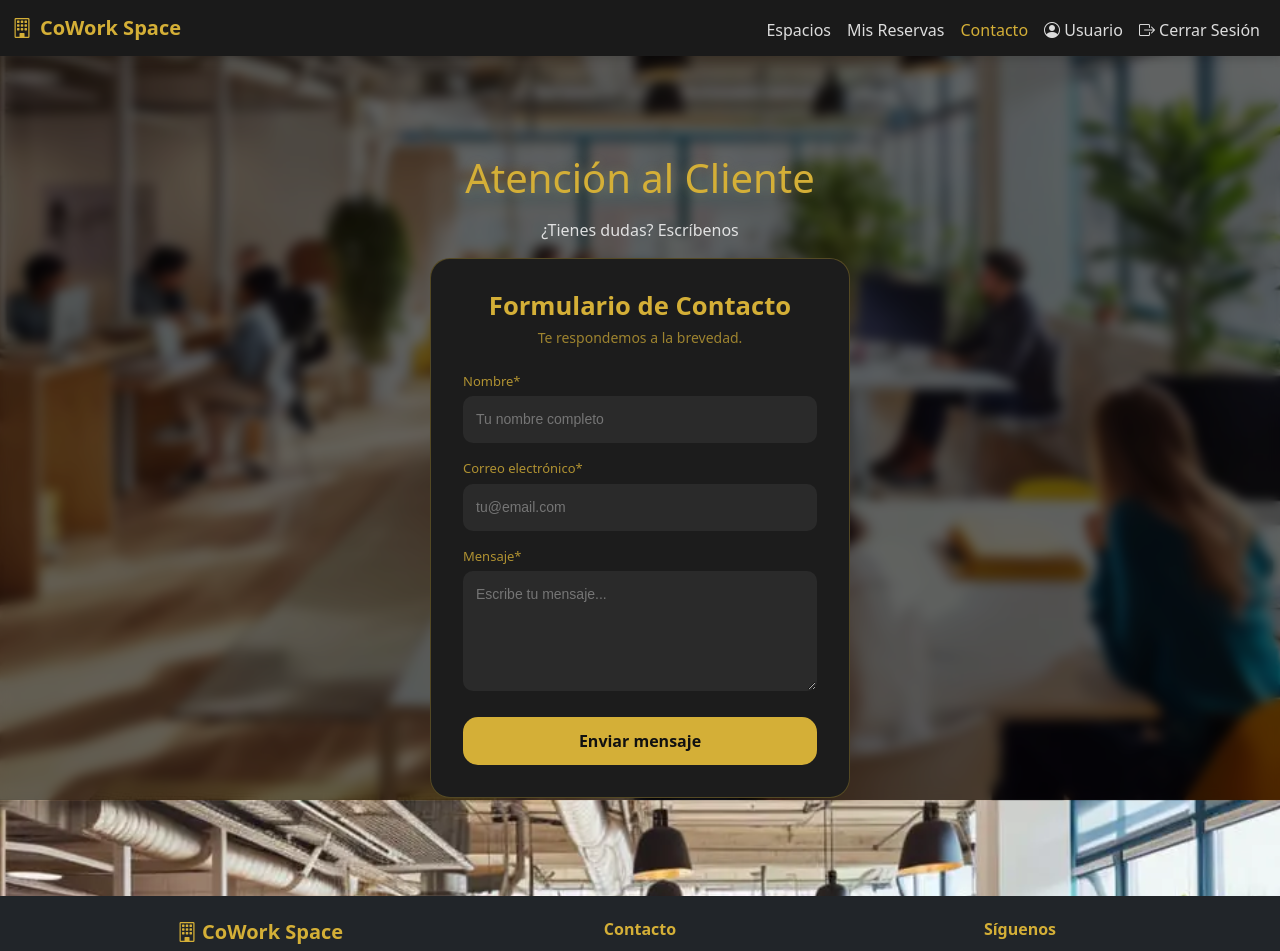
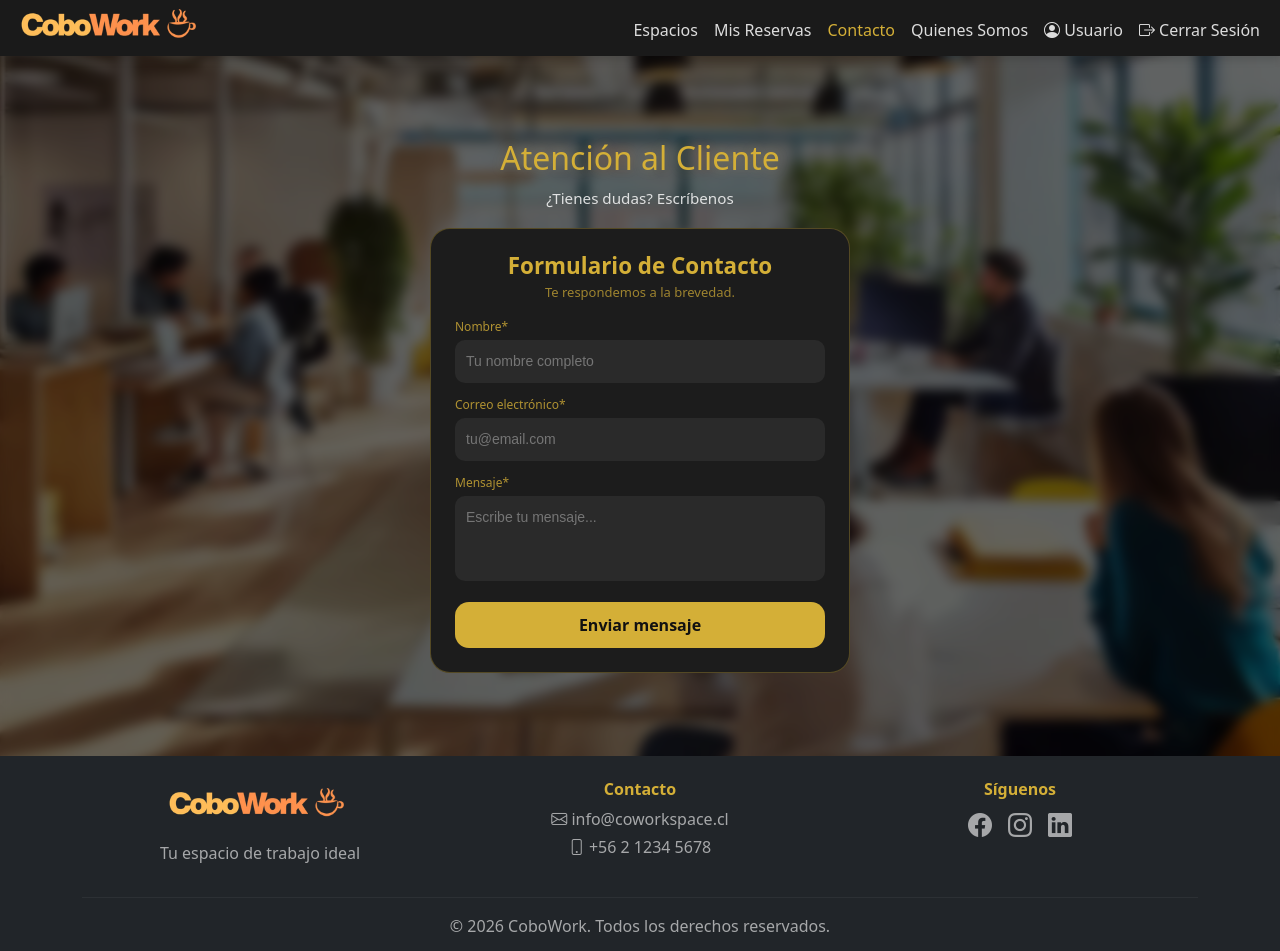
Before and after one commit to allanDev94/Cowork_React, a React (Vite) app: page /contacto in a window 1280 px wide. Shown: the top 951 px of the page. Built offline with nearby package versions, Linux system fonts and the light colour scheme.

Commit message:
CoboWork Front-End Terminado

```diff
--- a/src/components/Navbar.jsx
+++ b/src/components/Navbar.jsx
@@ -4,6 +4,7 @@ import { logout } from "../services/authService";
 import { useNavigate } from "react-router";
 import { useState, useEffect } from "react";
 import "../styles/Navbar.css";
+import logo from "../assets/img/cobowork.png";
 
 const Navbar = () => {
   const navigate = useNavigate();
@@ -27,8 +28,7 @@ const Navbar = () => {
       <nav className="navbar navbar-expand-lg navbar-dark">
         <div className="container-fluid">
           <NavLink className="navbar-brand" to="/home">
-            <i className="bi bi-building"></i>
-            <span className="brand-text">CoWork Space</span>
+            <img src={logo} alt="CoWork logo" className="logo-navbar" />
           </NavLink>
 
           <button
@@ -74,6 +74,17 @@ const Navbar = () => {
               </li>
 
               <li className="nav-item">
+                <NavLink
+                  className={({ isActive }) =>
+                    isActive ? "nav-link active" : "nav-link"
+                  }
+                  to="/about"
+                >
+                  Quienes Somos
+                </NavLink>
+              </li>
+
+              <li className="nav-item">
                 <span className="nav-link" id="usuarioNombre">
                   <i className="bi bi-person-circle"></i> {nombreUsuario}
                 </span>
--- a/src/components/footer/Footer.jsx
+++ b/src/components/footer/Footer.jsx
@@ -17,7 +17,7 @@ const Footer = () => {
 
         <div className="text-center">
           <span className="text-muted">
-            &copy; {new Date().getFullYear()} CoWork Space. Todos los derechos
+            &copy; {new Date().getFullYear()} CoboWork. Todos los derechos
             reservados.
           </span>
         </div>
--- a/src/components/footer/FooterBrand.jsx
+++ b/src/components/footer/FooterBrand.jsx
@@ -1,13 +1,15 @@
+import { NavLink } from "react-router-dom";
+import logo from "../../assets/img/cobowork.png";
+
 const FooterBrand = () => {
   return (
-    <>
-      <div className="col-md-4 mb-3 mb-md-0">
-        <h5>
-          <i className="bi bi-building"></i> CoWork Space
-        </h5>
-        <p className="text-muted">Tu espacio de trabajo ideal</p>
-      </div>
-    </>
+    <div className="col-md-4 mb-3 mb-md-0 footer-brand">
+      <NavLink className="text-decoration-none" to="/home">
+        <img src={logo} alt="CoWork logo" className="logo-navbar" />
+      </NavLink>
+
+      <p className="text-muted mt-2">Tu espacio de trabajo ideal</p>
+    </div>
   );
 };
 
--- a/src/data/espacios.js
+++ b/src/data/espacios.js
@@ -74,7 +74,7 @@ export const espacios = [
   {
     id: 5,
     nombre: "Cabina Personal",
-    lugar: "Los Andes",
+    lugar: "Providencia",
     descripcion:
       "Cabina individual ideal para videollamadas o momentos de máxima concentración.",
     capacidad: "1 persona",
--- /dev/null
+++ b/src/pages/About.jsx
@@ -0,0 +1,73 @@
+import Navbar from "../components/Navbar";
+import Footer from "../components/footer/Footer";
+import "../styles/about.css";
+
+const About = () => {
+  return (
+    <>
+      <section className="about-section">
+        <div className="container position-relative">
+          {/* Card Blanca */}
+          <div className="about-card-container">
+            <div className="row align-items-center">
+              {/* Texto */}
+              <div className="col-lg-6 mb-5 mb-lg-0">
+                <div className="about-content">
+                  <span className="about-tag">Espacios colaborativos</span>
+
+                  <h1 className="about-title">Quiénes Somos</h1>
+
+                  <p className="about-text">
+                    En <strong>CoboWork</strong> creemos que los espacios de
+                    trabajo deben inspirar creatividad, productividad y conexión
+                    entre personas.
+                  </p>
+
+                  <p className="about-text">
+                    Diseñamos ambientes modernos y cómodos para freelancers,
+                    startups y empresas que buscan desarrollar sus proyectos en
+                    un entorno profesional y flexible.
+                  </p>
+
+                  <p className="about-text">
+                    Más que oficinas, construimos una comunidad donde nacen
+                    nuevas ideas, colaboraciones y oportunidades.
+                  </p>
+
+                  {/* Estadísticas */}
+                  <div className="row mt-4">
+                    <div className="col-4">
+                      <h3 className="stats-number">+120</h3>
+                      <p className="stats-text">Clientes</p>
+                    </div>
+
+                    <div className="col-4">
+                      <h3 className="stats-number">24/7</h3>
+                      <p className="stats-text">Acceso</p>
+                    </div>
+
+                    <div className="col-4">
+                      <h3 className="stats-number">5★</h3>
+                      <p className="stats-text">Valoración</p>
+                    </div>
+                  </div>
+                </div>
+              </div>
+
+              {/* Imagen */}
+              <div className="col-lg-6 text-center">
+                <img
+                  src="https://images.unsplash.com/photo-1497366754035-f200968a6e72?q=80&w=1200&auto=format&fit=crop"
+                  alt="Cowork moderno"
+                  className="about-img"
+                />
+              </div>
+            </div>
+          </div>
+        </div>
+      </section>
+    </>
+  );
+};
+
+export default About;
--- a/src/routes/AppRouter.jsx
+++ b/src/routes/AppRouter.jsx
@@ -7,6 +7,7 @@ import MainLayout from "../layouts/MainLayout";
 import Espacios from "../pages/Espacios";
 import Contacto from "../pages/Contacto";
 import MisReservas from "../pages/MisReservas";
+import About from "../pages/About";
 
 const AppRouter = () => {
   return (
@@ -23,6 +24,7 @@ const AppRouter = () => {
           <Route path="/home" element={<Navigate to="/espacios" />} />
           <Route path="/espacios" element={<Espacios />} />
           <Route path="/contacto" element={<Contacto />} />
+          <Route path="/about" element={<About />} />
         </Route>
       </Routes>
     </BrowserRouter>
--- /dev/null
+++ b/src/styles/about.css
@@ -0,0 +1,109 @@
+/* Capa oscura */
+.overlay {
+  position: absolute;
+  inset: 0;
+  background: rgba(0, 0, 0, 0.55);
+}
+
+/* Card principal blanca */
+.about-card-container {
+  position: relative;
+  background: rgba(22, 21, 21, 0.97);
+  border-radius: 25px;
+  padding: 60px;
+  box-shadow: 0 15px 45px rgba(0, 0, 0, 0.25);
+  z-index: 2;
+}
+
+/* Contenido texto */
+.about-content {
+  padding-right: 20px;
+}
+
+/* Tag */
+.about-tag {
+  display: inline-block;
+  background: #f5a623;
+  color: #fff;
+  padding: 8px 18px;
+  border-radius: 30px;
+  font-size: 0.9rem;
+  font-weight: 600;
+  margin-bottom: 20px;
+}
+
+/* Título */
+.about-title {
+  font-size: 3rem;
+  font-weight: 800;
+  color: #f5a623;
+  margin-bottom: 25px;
+}
+
+/* Texto */
+.about-text {
+  color: white;
+  font-size: 1.08rem;
+  line-height: 1.9;
+  margin-bottom: 18px;
+}
+
+/* Imagen */
+.about-img {
+  width: 100%;
+  max-width: 620px;
+  border-radius: 20px;
+  object-fit: cover;
+  box-shadow: 0 15px 40px rgba(0, 0, 0, 0.25);
+}
+
+/* Estadísticas */
+.stats-number {
+  color: #f5a623;
+  font-size: 2rem;
+  font-weight: 800;
+  margin-bottom: 0;
+}
+
+.stats-text {
+  text-align: left;
+  color: white;
+  font-size: 0.95rem;
+}
+
+/* Responsive */
+@media (max-width: 991px) {
+  .about-card-container {
+    padding: 35px;
+  }
+
+  .about-title {
+    font-size: 2.2rem;
+  }
+
+  .about-content {
+    padding-right: 0;
+  }
+
+  .about-img {
+    margin-top: 30px;
+  }
+}
+
+.about-section {
+  position: relative;
+  z-index: 2;
+}
+
+.overlay {
+  position: absolute;
+  inset: 0;
+  background: rgba(0, 0, 0, 0.55);
+  z-index: 1;
+  pointer-events: none;
+}
+
+.about-card-container {
+  position: relative;
+  z-index: 2;
+}
--- a/src/styles/footer.css
+++ b/src/styles/footer.css
@@ -41,3 +41,16 @@
 .social-links a:hover {
   transform: translateY(-3px);
 }
+
+.footer-brand {
+  display: flex;
+  flex-direction: column;
+  align-items: center;
+  justify-content: center;
+  text-align: center;
+}
+
+.logo-navbar {
+  width: 200px;
+  height: auto;
+}
--- a/src/styles/formulario.css
+++ b/src/styles/formulario.css
@@ -1,101 +1,118 @@
-/* Pagina de contacto */
+/* PAGINA CONTACTO */
 .contact-page {
-  min-height: 100vh;
+  min-height: calc(100vh - 140px);
   width: 100%;
   display: flex;
   justify-content: center;
   align-items: center;
-  padding: 2rem 1.5rem;
+  padding: 1rem;
   box-sizing: border-box;
 }
 
+/* CONTENIDO */
 .contact-content {
   width: 100%;
-  max-width: 520px;
+  max-width: 500px;
   display: flex;
   flex-direction: column;
   align-items: center;
   text-align: center;
-  gap: 1rem;
+  gap: 0.6rem;
   margin: 0 auto;
 }
 
+/* TITULOS */
 .contact-heading {
   margin: 0;
+  font-size: 2rem;
   color: #d4af37;
   text-shadow: 0 0 12px rgba(212, 175, 55, 0.2);
 }
 
 .contact-intro {
-  margin: 0;
+  margin: 0 0 0.5rem;
   color: rgba(255, 255, 255, 0.82);
+  font-size: 0.95rem;
 }
 
-/* Tarjeta del formulario */
+/* CARD FORM */
 .contact-form {
   position: relative;
   z-index: 1;
   width: 100%;
   max-width: 420px;
-  padding: 2rem;
+
+  padding: 1.5rem;
   border-radius: 20px;
+
   background: #1c1c1c;
   border: 1px solid rgba(212, 175, 55, 0.3);
+
   color: #d4af37;
+
   display: flex;
   flex-direction: column;
   align-items: center;
+
   transition: 0.3s ease;
   box-sizing: border-box;
 }
 
 .contact-form:hover {
-  box-shadow: 0 0 25px rgba(212, 175, 55, 0.4);
+  box-shadow: 0 0 25px rgba(212, 175, 55, 0.35);
   border-color: #d4af37;
 }
 
+/* TITULO FORM */
 .contact-title {
-  font-size: 1.6rem;
+  font-size: 1.4rem;
   font-weight: bold;
   color: #d4af37;
-  margin: 0 0 0.3rem;
+  margin: 0 0 0.2rem;
   text-align: center;
 }
 
 .contact-subtitle {
-  font-size: 14px;
+  font-size: 13px;
   color: rgba(212, 175, 55, 0.7);
-  margin: 0 0 1.5rem;
+  margin: 0 0 1rem;
   text-align: center;
 }
 
+/* CAMPOS */
 .contact-field {
   width: 100%;
   display: flex;
   flex-direction: column;
-  margin-bottom: 1rem;
+  margin-bottom: 0.8rem;
 }
 
 .contact-label {
-  font-size: 13px;
+  font-size: 12px;
   font-weight: 500;
   color: rgba(212, 175, 55, 0.8);
-  margin-bottom: 5px;
+  margin-bottom: 4px;
   text-align: left;
 }
 
+/* INPUTS */
 .contact-input,
 .contact-textarea {
   width: 100%;
-  padding: 12px;
+  padding: 10px;
+
   border-radius: 10px;
   border: 1px solid transparent;
+
   background: #2a2a2a;
   color: #fff;
+
   outline: none;
   transition: all 0.3s ease;
+
   font-family: Arial, sans-serif;
   font-size: 14px;
+
   box-sizing: border-box;
 }
 
@@ -110,50 +127,60 @@
   box-shadow: 0 0 8px rgba(212, 175, 55, 0.4);
 }
 
+/* TEXTAREA */
 .contact-textarea {
-  resize: vertical;
-  min-height: 120px;
-  margin: 0;
+  resize: none;
+  min-height: 85px;
 }
 
+/* MENSAJES */
 .contact-error {
   width: 100%;
   color: #ff6b6b;
-  font-size: 13px;
-  margin: 0 0 0.5rem;
+  font-size: 12px;
+  margin: 0 0 0.4rem;
   text-align: center;
 }
 
 .contact-success {
   width: 100%;
-  font-size: 13px;
+  font-size: 12px;
   color: #4ade80;
+
   background: rgba(74, 222, 128, 0.08);
   border: 1px solid rgba(74, 222, 128, 0.3);
+
   border-radius: 8px;
   padding: 8px 12px;
+
   margin-bottom: 0.5rem;
   text-align: center;
+
   box-sizing: border-box;
 }
 
+/* BOTON */
 .contact-button {
   width: 100%;
-  padding: 12px;
-  margin-top: 10px;
-  border-radius: 15px;
+  padding: 11px;
+  margin-top: 8px;
+
+  border-radius: 14px;
   border: none;
+
   background: #d4af37;
   color: #111;
+
   font-weight: bold;
   cursor: pointer;
+
   transition: all 0.3s ease;
 }
 
 .contact-button:hover {
   background: #f1c40f;
   transform: translateY(-2px);
-  box-shadow: 0 5px 15px rgba(212, 175, 55, 0.4);
+  box-shadow: 0 5px 15px rgba(212, 175, 55, 0.35);
 }
 
 .contact-button:active {
@@ -161,22 +188,26 @@
   box-shadow: none;
 }
 
+/* RESPONSIVE */
 @media (max-width: 576px) {
   .contact-page {
-    padding: 1.5rem 1rem;
-  }
-
-  .contact-content {
-    gap: 0.85rem;
+    padding: 1rem;
   }
 
   .contact-form {
-    padding: 1.5rem;
+    padding: 1.2rem;
     border-radius: 15px;
   }
 
-  .contact-title,
   .contact-heading {
-    font-size: 1.3rem;
+    font-size: 1.5rem;
+  }
+
+  .contact-title {
+    font-size: 1.2rem;
+  }
+
+  .contact-textarea {
+    min-height: 75px;
   }
 }
--- a/src/styles/navbar.css
+++ b/src/styles/navbar.css
@@ -43,10 +43,9 @@
 }
 
 .navbar-brand {
-  font-size: 1.5rem;
-  font-weight: 700;
-  color: var(--color-accent-primary) !important;
-  transition: var(--transition-fast);
+  display: flex;
+  align-items: center;
+  height: 40px;
 }
 
 .navbar-brand:hover {
--- /dev/null
+++ b/src/styles/reservas.css
@@ -0,0 +1,78 @@
+/* TITULO */
+.titulo-reservas h2 {
+  letter-spacing: 1px;
+}
+
+.subtitle-reservas {
+  color: #d1d5db;
+  font-size: 1.1rem;
+  font-weight: 400;
+}
+
+.divider-reservas {
+  width: 120px;
+  margin: 20px auto;
+  border: 2px solid #f5a623;
+  opacity: 1;
+}
+
+/* TABS */
+.tabs-container {
+  display: flex;
+  justify-content: center;
+  margin-bottom: 40px;
+}
+
+.custom-tabs {
+  border: none;
+  gap: 15px;
+}
+
+.custom-tabs .nav-link {
+  border: none;
+  border-radius: 10px;
+  padding: 12px 28px;
+  background: rgba(236, 0, 0, 0.08);
+  color: #fff;
+  transition: all 0.3s ease;
+  font-weight: 600;
+}
+
+.custom-tabs .nav-link:hover {
+  background: rgba(255, 255, 255, 0.08);
+}
+
+.custom-tabs .nav-link.active {
+  background: #f5a623;
+  color: #fff;
+  box-shadow: 0 8px 20px rgba(245, 166, 35, 0.35);
+}
+
+/* MENSAJE VACÍO */
+.empty-reservas {
+  text-align: center;
+  color: white;
+  background: rgba(255, 255, 255, 0.08);
+  padding: 30px;
+  border-radius: 20px;
+  backdrop-filter: blur(8px);
+  font-size: 1.1rem;
+}
+
+/* CARDS */
+.row.g-4 {
+  justify-content: center;
+}
+
+/* Responsive */
+@media (max-width: 768px) {
+  .custom-tabs {
+    flex-wrap: wrap;
+    justify-content: center;
+  }
+
+  .custom-tabs .nav-link {
+    padding: 10px 18px;
+    font-size: 0.9rem;
+  }
+}
```
Also changed, not shown: src/pages/MisReservas.jsx (+19 -12 lines), public/img/2.png (added), src/assets/img/cobowork.png (added).
